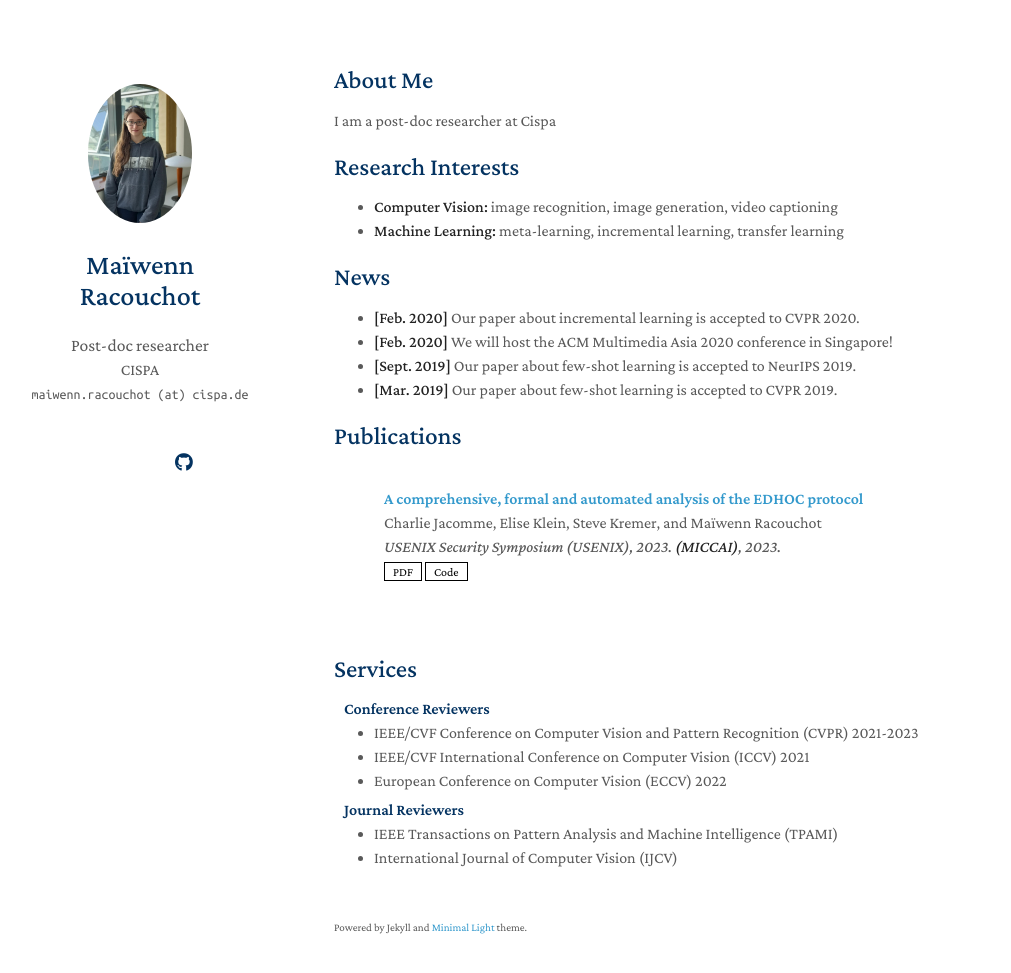
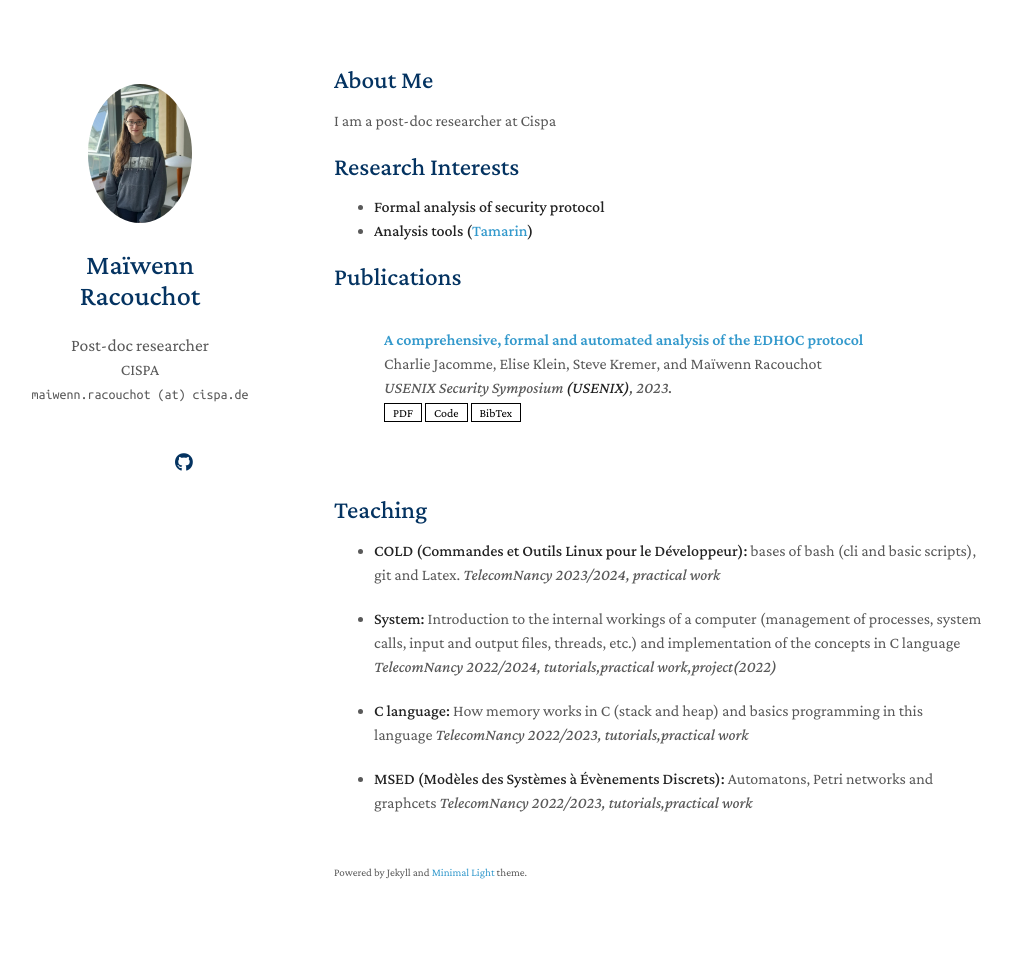
Before and after one commit to racoucho1u/racoucho1u.github.io, a Jekyll site: the page built from index.md, in a window 1280 px wide and 1008 px high. Shown: the top 973 px of the window, without its empty margins (136-1147 px from the left). Built offline with Jekyll 4.4.1, drawn with Linux system fonts in a browser that asks for light colours; a style sheet for code colours, icons or effects is not loaded; our own code applies the rules of GitHub Pages for plain Markdown files.

Commit message:
Teaching

```diff
--- a/_data/publications.yml
+++ b/_data/publications.yml
@@ -2,10 +2,10 @@ main:
 
   - title: A comprehensive, formal and automated analysis of the EDHOC protocol
     authors: Charlie Jacomme, Elise Klein, Steve Kremer, and Maïwenn Racouchot
-    conference_short: MICCAI
-    conference: USENIX Security Symposium (USENIX), 2023. <strong>(MICCAI)</strong>, 2023.
+    conference_short: USENIX
+    conference: USENIX Security Symposium <strong>(USENIX)</strong>, 2023.
     pdf: https://www.usenix.org/system/files/usenixsecurity23-jacomme.pdf
     code: https://github.com/charlie-j/edhoc-formal-analysis
-#    bibtex: https://bib.yliu.me/MICCAI23.txt
+    bibtex: https://inria.hal.science/hal-03810102v1/bibtex
 #    image: ./assets/img/teaser_example_2.png
 #    notes: Early Accept
--- /dev/null
+++ b/_includes/teaching.md
@@ -0,0 +1,10 @@
+## Teaching
+
+* **COLD (Commandes et Outils Linux pour le Développeur):** bases of bash (cli and basic scripts), git and Latex. *TelecomNancy 2023/2024, practical work*
+
+* **System:** Introduction to the internal workings of a computer (management of
+processes, system calls, input and output files, threads, etc.) and implementation of the concepts in C language  *TelecomNancy 2022/2024, tutorials,practical work,project(2022)*
+
+* **C language:**  How memory works in C (stack and heap) and basics programming in this language *TelecomNancy 2022/2023, tutorials,practical work*
+
+* **MSED (Modèles des Systèmes à Évènements Discrets):**  Automatons, Petri networks and graphcets *TelecomNancy 2022/2023, tutorials,practical work*
--- a/index.md
+++ b/index.md
@@ -8,16 +8,18 @@ I am a post-doc researcher at Cispa
 
 ## Research Interests
 
-- **Computer Vision:** image recognition, image generation, video captioning
-- **Machine Learning:** meta-learning, incremental learning, transfer learning
+- **Formal analysis of security protocol**
+- **Analysis tools ([Tamarin](https://tamarin-prover.com/))**
 
-## News
+<!---## News
 
 - **[Feb. 2020]** Our paper about incremental learning is accepted to CVPR 2020.
 - **[Feb. 2020]** We will host the ACM Multimedia Asia 2020 conference in Singapore!
 - **[Sept. 2019]** Our paper about few-shot learning is accepted to NeurIPS 2019.
-- **[Mar. 2019]** Our paper about few-shot learning is accepted to CVPR 2019.
+- **[Mar. 2019]** Our paper about few-shot learning is accepted to CVPR 2019.--->
 
 {% include_relative _includes/publications.md %}
 
-{% include_relative _includes/services.md %}
+<!---{% include_relative _includes/services.md %}--->
+
+{% include_relative _includes/teaching.md %}
```
